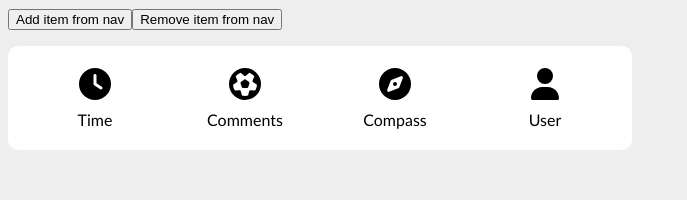
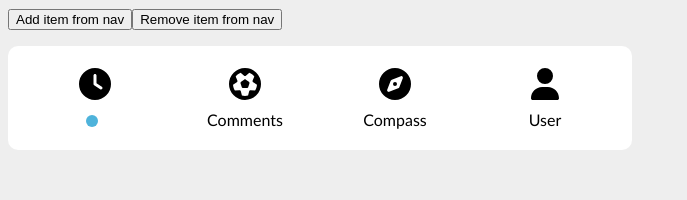
Before and after one commit to alexodan/navbar-challenge, a React (Vite) app: page / in a window 1280 px wide. Shown: the top 200 px of the page, without its empty margins (0-687 px from the left). Built offline with nearby package versions, Linux system fonts and the light colour scheme.

Commit message:
Move defaultSelected to Navbar. Fixes off by one animation error.

```diff
--- a/src/App.tsx
+++ b/src/App.tsx
@@ -54,10 +54,9 @@ function App() {
       >
         Remove item from nav
       </button>
-      <Navbar label="Nav Menu">
+      <Navbar label="Nav Menu" defaultSelected={0}>
         {items.map((item, i) => (
           <NavbarItem
-            defaultSelected={i === 20}
             key={`${item.title}-${i}`}
             icon={item.icon}
             title={item.title}
@@ -70,13 +69,6 @@ function App() {
 }
 
 export default App;
-// Things I changed since last time:
-// - Moved things to /components/Navbar 😵‍💫
-// - Fixed animation (deregisterItem on NavbarItem)
-// - Added a `defaultSelected` prop to NavbarItem
-// - isNavbarItem check function had a bug, fixed it
-// - Added flag isDev environment!
-// - extracted logic of animation to `useDotAnimation`
 // TODO:
 // - question: Tell me, why do we need this tabIndex? What's the downside?
 //   Hint: It would be better using li > button, or, li > a as these are accessible by default.
--- a/src/components/Navbar/Navbar.tsx
+++ b/src/components/Navbar/Navbar.tsx
@@ -24,20 +24,13 @@ const NavbarContext = React.createContext<{
 }>({});
 
 type NavbarItemProps = {
-  defaultSelected?: boolean;
   icon: IconDefinition;
   title: string;
   onSelect: ({ title, id }: { title: string; id?: number }) => void;
   id?: number; // TODO: find out how not to expose this prop
 };
 
-export function NavbarItem({
-  defaultSelected,
-  icon,
-  title,
-  onSelect,
-  id,
-}: NavbarItemProps) {
+export function NavbarItem({ icon, title, onSelect, id }: NavbarItemProps) {
   const theme = useContext(ThemeContext);
   const { selectedId, setSelectedId, registerItem, unRegisterItem } =
     useContext(NavbarContext);
@@ -71,12 +64,9 @@ export function NavbarItem({
   };
 
   useEffect(() => {
-    if (defaultSelected) {
-      setSelectedId?.(id);
-    }
     registerItem?.(itemRef);
     return () => unRegisterItem?.(itemRef);
-  }, [defaultSelected, setSelectedId, id, registerItem, unRegisterItem]);
+  }, [setSelectedId, id, registerItem, unRegisterItem]);
 
   const isSelected = id === selectedId;
 
@@ -110,9 +100,10 @@ export function NavbarItem({
 type NavbarProps = {
   label: string;
   children: React.ReactNode;
+  defaultSelected?: number;
 };
 
-export function Navbar(props: NavbarProps) {
+export function Navbar({ label, children, defaultSelected }: NavbarProps) {
   const [selectedId, setSelectedId] = useState<number>();
   const [items, setItems] = useState<React.RefObject<HTMLLIElement>[]>([]);
   const selectedIndicatorRef = useRef<HTMLDivElement>(null);
@@ -136,12 +127,17 @@ export function Navbar(props: NavbarProps) {
 
   const unRegisterItem = useCallback((item: React.RefObject<HTMLLIElement>) => {
     setItems((prevItems) => {
-      if (prevItems.includes(item)) {
-        return prevItems.filter((i) => i !== item);
-      }
-      return prevItems;
+      // Note: i was between putting this logic here or handle it in useDotAnimation
+      setSelectedId((prevId) => (prevItems.length - 1 === prevId ? 0 : prevId));
+      return prevItems.filter((i) => i !== item);
     });
   }, []);
+
+  useEffect(() => {
+    if (defaultSelected !== undefined && selectedId === undefined) {
+      setSelectedId(defaultSelected);
+    }
+  }, [selectedId, items, defaultSelected]);
 
   return (
     <ThemeProvider>
@@ -154,9 +150,9 @@ export function Navbar(props: NavbarProps) {
           unRegisterItem,
         }}
       >
-        <nav aria-label={props.label} className="navbar">
+        <nav aria-label={label} className="navbar">
           <ul ref={listRef} role="menubar" className="navbar-list">
-            {React.Children.map(props.children, (child, index) => {
+            {React.Children.map(children, (child, index) => {
               if (isDev() && !isNavbarItem(child)) {
                 throw Error("Only NavbarItem allowed as child of Navbar");
               }
--- a/src/components/Navbar/hooks.ts
+++ b/src/components/Navbar/hooks.ts
@@ -17,7 +17,6 @@ export default function useDotAnimation({
   if (!listRef.current || selectedId === undefined) {
     return {};
   }
-
   const itemWidth = listRef.current.clientWidth / items.length;
   const dotStyles = {
     visibility: selectedId !== undefined ? "visible" : "hidden",
```
